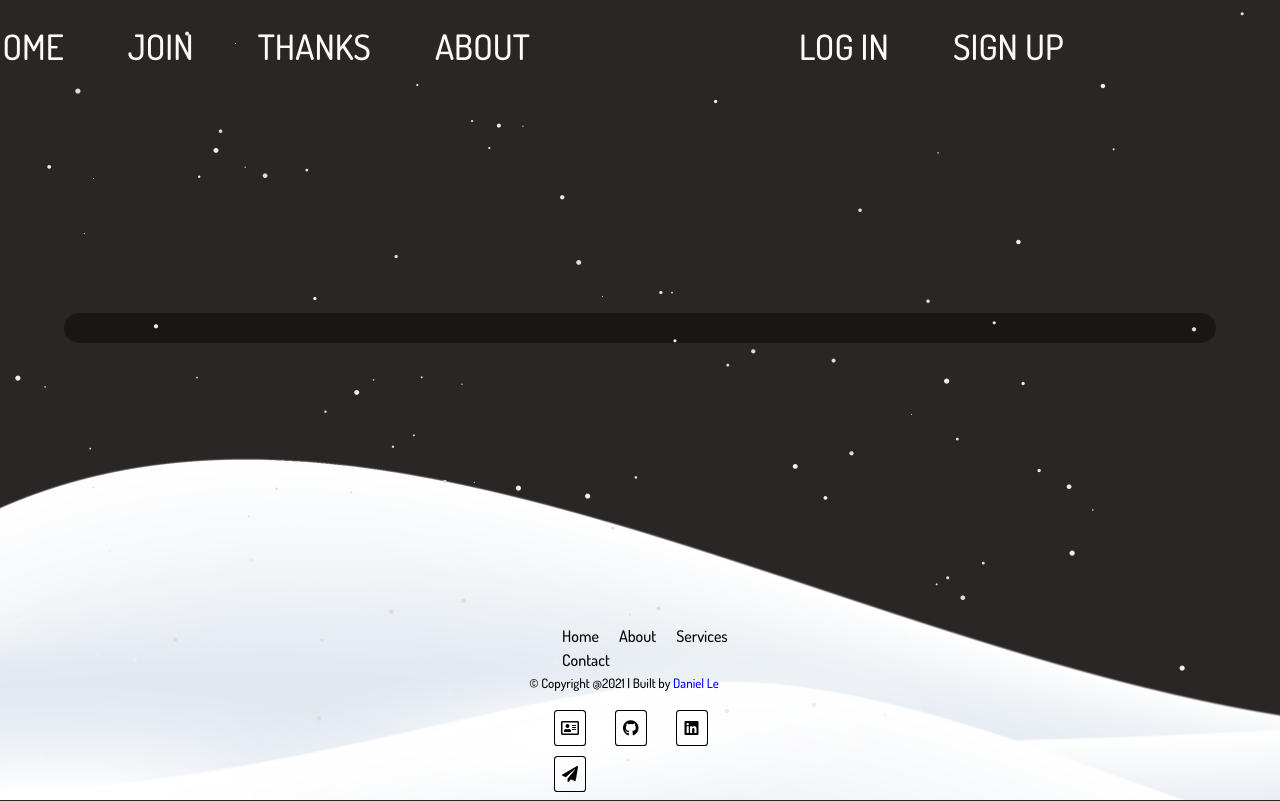
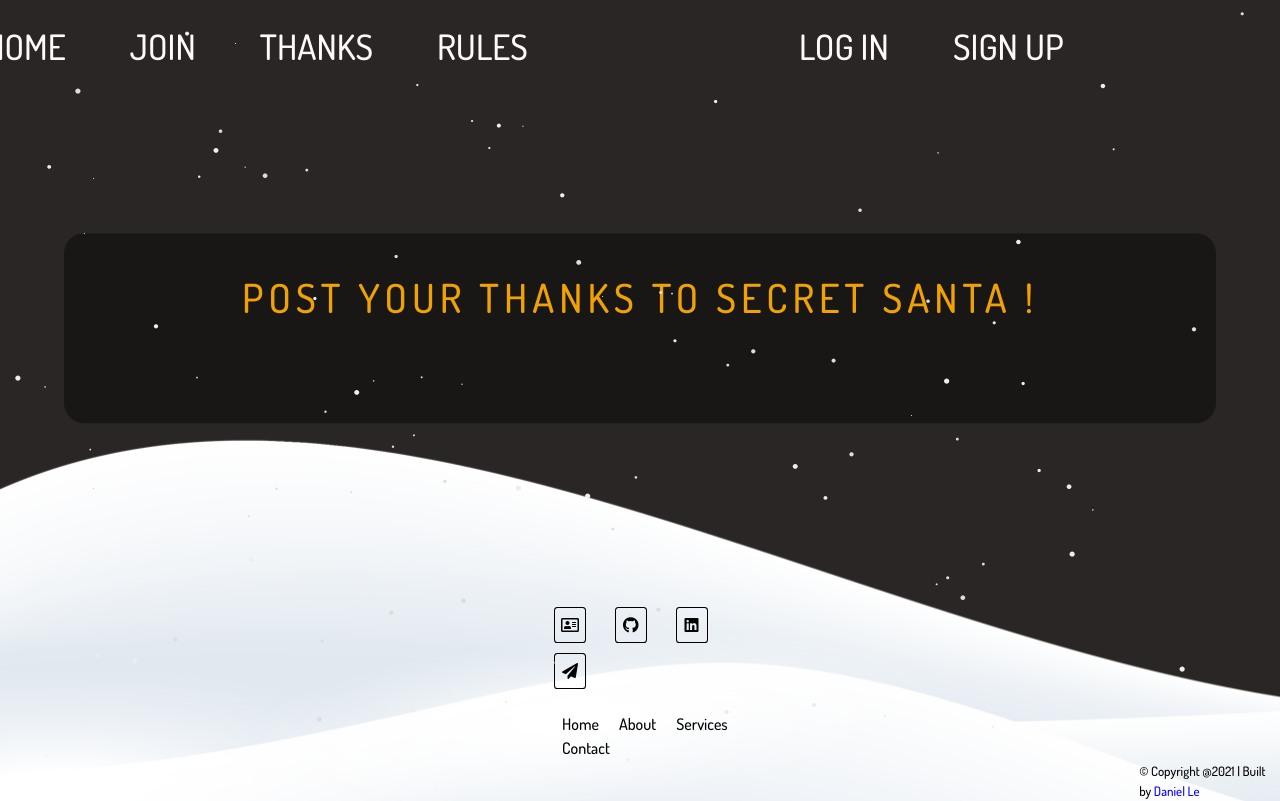
Before and after one commit to daniel-le18/SecretSanta, a Flask app: page /thanks in a window 1280 px wide. Run offline with Flask 2, Linux system fonts and the light colour scheme; data that the repository does not hold is empty; some libraries are stand-ins or nearby versions.

Commit message:
done with css

```diff
--- a/SecretSanta/main/routes.py
+++ b/SecretSanta/main/routes.py
@@ -15,6 +15,12 @@ def about():
     return render_template("about.html", title="About")
 
 
+# Rules page
+@main.route("/rules")
+def rules():
+    return render_template("rules.html", title="Rules")
+
+
 # Contact page
 @main.route("/contact")
 def contact():
--- a/SecretSanta/static/main.css
+++ b/SecretSanta/static/main.css
@@ -192,9 +192,10 @@ h2 {
   border-radius: 20px;
 }
 .wrapper-post {
+  margin-top: 5%;
   width: 90%;
   height: auto;
-  padding: 15px 40px;
+  padding: 40px 40px;
   position: relative;
   top: 40%;
   left: 50%;
@@ -350,16 +351,16 @@ a.article-title:hover {
 }
 .footer-container {
   background: url(/static/img/snow.png);
-  margin-top: 10%;
+  margin-top: 9%;
   padding-top: 20%;
 }
 .footer p {
   padding-top: 2px;
   font-size: 13px;
   color: black;
-  margin-bottom: 8px;
-  margin: 0px 42.5% 0 40%;
+  margin-bottom: -1px;
   list-style-type: none;
+  padding-left: 89%;
 }
 .foote_bottom_ul_amrc {
   list-style-type: none;
@@ -402,3 +403,6 @@ a.article-title:hover {
   height: 20px;
   text-align: center;
 }
+.padding-bt {
+  padding-bottom: 5%;
+}
--- a/SecretSanta/templates/base.html
+++ b/SecretSanta/templates/base.html
@@ -1,25 +1,12 @@
 <!DOCTYPE html>
 <html>
+
 <head>
-    <link
-      rel="stylesheet"
-      type="text/css"
-      href="{{url_for('static',filename='main.css')}}"
-    />
-    <link
-      rel="icon"
-      type="image/png"
-      href="{{url_for('static',filename='img/bell.png')}}"
-    />
-    <link
-      rel="apple-touch-icon"
-      href="{{url_for('static',filename='img/bell.png')}}"
-    />
+  <link rel="stylesheet" type="text/css" href="{{url_for('static',filename='main.css')}}" />
+  <link rel="icon" type="image/png" href="{{url_for('static',filename='img/bell.png')}}" />
+  <link rel="apple-touch-icon" href="{{url_for('static',filename='img/bell.png')}}" />
   <script src="{{url_for('static',filename='snow.js')}}"></script>
-    <link
-      rel="stylesheet"
-      href="https://use.fontawesome.com/releases/v5.8.1/css/all.css"
-    />
+  <link rel="stylesheet" href="https://use.fontawesome.com/releases/v5.8.1/css/all.css" />
   <meta name="viewport" content="width=device-width, initial-scale=1.0" />
   {% if title %}
   <title>Sneaky Elf's {{title}}</title>
@@ -27,14 +14,15 @@
   <title>Sneaky Elf</title>
   {% endif %}
 </head>
+
 <body>
-    <div class="padding" style="padding-bottom: 10%">
+  <div class="padding-bt">
     <nav class="nav-bar1">
       <ul class="item-list">
         <li><a href="{{url_for('main.home')}}">HOME</a></li>
         <li><a href="{{url_for('users.join')}}">JOIN</a></li>
         <li><a href="{{url_for('posts.thanks')}}">THANKS</a></li>
-          <li><a href="{{url_for('main.about')}}">ABOUT</a></li>
+        <li><a href="{{url_for('main.rules')}}">RULES</a></li>
       </ul>
     </nav>
     <nav class="nav-bar2">
@@ -59,44 +47,33 @@
   </div>
   <footer class="footer">
     <div class="footer-container">
+      <ul class="social_footer_ul">
+        <li>
+          <a href="https://daniel-le.com"><i class="far fa-address-card"></i></a>
+        </li>
+        <li>
+          <a href="https://github.com/daniel-le18"><i class="fab fa-github"></i></a>
+        </li>
+        <li>
+          <a href="https://www.linkedin.com/in/daniel-le18/"><i class="fab fa-linkedin"></i></a>
+        </li>
+        <li>
+          <a href="mailto:sonhailenguyen@gmail.com"><i class="fas fa-paper-plane"></i></a>
+        </li>
+      </ul>
       <ul class="foote_bottom_ul_amrc">
         <li><a href="{{url_for('main.home')}}">Home</a></li>
         <li><a href="{{url_for('main.about')}}">About</a></li>
         <li><a href="#">Services</a></li>
         <li><a href="#">Contact</a></li>
       </ul>
-        <p class="text-center">
+      <p class="text-footer">
         &copy; Copyright @2021 | Built by
-          <a
-            href="https://www.daniel-le.com"
-            style="text-decoration: none; color: blue"
-            >Daniel Le</a
-          >
+        <a href="https://www.daniel-le.com" style="text-decoration: none; color: blue">Daniel Le</a>
       </p>
-        <ul class="social_footer_ul">
-          <li>
-            <a href="https://daniel-le.com"
-              ><i class="far fa-address-card"></i
-            ></a>
-          </li>
-          <li>
-            <a href="https://github.com/daniel-le18"
-              ><i class="fab fa-github"></i
-            ></a>
-          </li>
-          <li>
-            <a href="https://www.linkedin.com/in/daniel-le18/"
-              ><i class="fab fa-linkedin"></i
-            ></a>
-          </li>
-          <li>
-            <a href="mailto:sonhailenguyen@gmail.com"
-              ><i class="fas fa-paper-plane"></i
-            ></a>
-          </li>
-        </ul>
     </div>
   </footer>
   {%block body%}{%endblock body%}
 </body>
+
 </html>
--- a/SecretSanta/templates/thanks.html
+++ b/SecretSanta/templates/thanks.html
@@ -1,11 +1,8 @@
 {% extends "base.html" %}{% block body %}
 <div class="wrapper-post">
-    <link
-        rel="stylesheet"
-        href="https://maxcdn.bootstrapcdn.com/bootstrap/4.0.0/css/bootstrap.min.css"
-        integrity="sha384-Gn5384xqQ1aoWXA+058RXPxPg6fy4IWvTNh0E263XmFcJlSAwiGgFAW/dAiS6JXm"
-        crossorigin="anonymous"
-    />
+    <link rel="stylesheet" href="https://maxcdn.bootstrapcdn.com/bootstrap/4.0.0/css/bootstrap.min.css"
+        integrity="sha384-Gn5384xqQ1aoWXA+058RXPxPg6fy4IWvTNh0E263XmFcJlSAwiGgFAW/dAiS6JXm" crossorigin="anonymous" />
+    <h1 style="padding-bottom: 5%; color:rgb(240, 162, 2);">Post your thanks to secret Santa !</h1>
     {% for post in posts.items %}
     <section class="display-content">
         <article class="media content-section"> <img class="rounded-circle article-img"
@@ -15,7 +12,8 @@
                         href="{{url_for('users.user_posts',username=post.author.username)}}">{{post.author.username}}</a>
                     <small class="text-muted">{{post.date_posted.strftime('%B %d,%Y')}}</small>
                 </div>
-                <h2><a class="article-title" href="{{url_for('posts.post',post_id=post.id)}}">{{post.title}}</a> </h2>
+                <h2><a class="article-title" href="{{url_for('posts.post',post_id=post.id)}}">{{post.title}}</a>
+                </h2>
                 <p class="article-content">{{post.content}}</p>
             </div>
         </article>
@@ -28,7 +26,8 @@
         <a class="btn btn-primary mb-4" href="{{url_for('posts.thanks',page=page_num)}}">{{page_num}}</a> </class>
         {% else %}
         <div class="justify-content-center d-flex flex-row">
-                    <a class="btn btn-outline-primary mb-4" href="{{url_for('posts.thanks',page=page_num)}}">{{page_num}}</a></class>
+            <a class="btn btn-outline-primary mb-4" href="{{url_for('posts.thanks',page=page_num)}}">{{page_num}}</a>
+            </class>
             {% endif %}
             {% endif %}
             {% endfor %}
```
Also changed, not shown: SecretSanta/templates/register.html (+10 -27 lines), SecretSanta/templates/rules.html (added, +27 -0 lines). Lines whose indentation alone changed are shown as unchanged.
